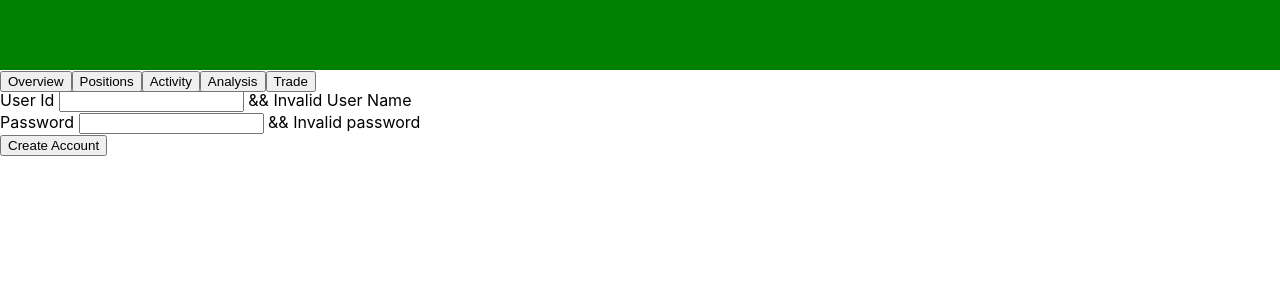
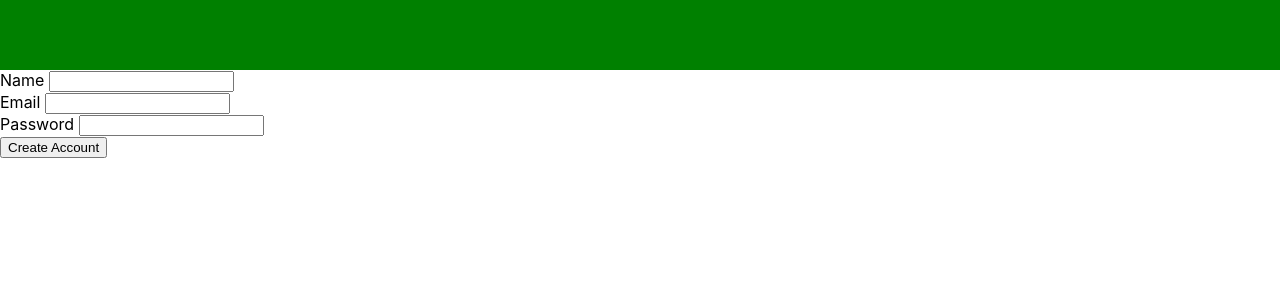
Before and after one commit to reshortt/frontend-investment-simulator, a React (Create React App) app: page /signup in a window 1280 px wide. Shown: the top 300 px of the page. Built offline with nearby package versions, Linux system fonts and the light colour scheme.

Commit message:
signup and login supported on front and back end

```diff
--- a/src/App.tsx
+++ b/src/App.tsx
@@ -15,7 +15,7 @@ import Overview from './scenes/Overview';
 
 export default function App() {
 
-  const [loggedIn, setLoggedIn] = useState(true)
+  const [loggedIn, setLoggedIn] = useState(false)
   const handleUserLogin = (val:boolean) => {
     setLoggedIn(val)
   }
--- a/src/scenes/Login.tsx
+++ b/src/scenes/Login.tsx
@@ -1,36 +1,65 @@
-import React, { useEffect, useState } from 'react';
+import React, { ChangeEvent, useEffect, useState } from "react";
 
-import fetch from 'node-fetch'
-import { Link } from 'react-router-dom';
-type LoginPropType = {setLoggedIn:(val:boolean)=>void, isLoggedIn:boolean}
+import fetch from "node-fetch";
+import { Link } from "react-router-dom";
+import { setConstantValue } from "typescript";
 
-function Login(props:LoginPropType) {
+type LoginPropType = {
+  setLoggedIn: (val: boolean) => void;
+  isLoggedIn: boolean;
+};
+
+function Login(props: LoginPropType) {
+  const [typedPassword, setTypedPassword] = useState("");
+  const [typedEmail, setTypedEmail] = useState("");
 
   const handleLoginButtonClick = () => {
+    console.log("handle button click");
     // todo: query mongo db to get login user name and pw that user submitted
     // query server wiht those values and see whether they're valid
     // call props.setLoggedIn if so
-    props.setLoggedIn(!props.isLoggedIn)
-  }
+    //props.setLoggedIn(!props.isLoggedIn)
+    const fetchData = async () => {
+      const requestOptions = {
+        method: "POST",
+        headers: { "Content-Type": "application/json" },
+        body: JSON.stringify({ email: typedEmail, password: typedPassword }),
+      };
+      const response = await fetch(
+        "http://localhost:3005/login",
+        requestOptions
+      );
+      const data = await response.json();
+      console.log("setting result to  " + data);
+    };
+    fetchData();
+  };
+
+  const handleUserInput = (e: ChangeEvent<HTMLInputElement>) => {
+    switch (e.target.name) {
+      case "typedPassword":
+        setTypedPassword(e.target.value);
+        break;
+      case "typedEmail":
+        setTypedEmail(e.target.value);
+        break;
+    }
+  };
 
   return (
     <div className="Login">
-      <label> User Id </label>
-      <input/>
-      <br/>
+      <label> Email </label>
+      <input name="typedEmail" onChange={handleUserInput} />
+      <br />
       <label> Password </label>
-      <input/>
-    <br/>
-      <button
-        onClick={handleLoginButtonClick}>
-        Login
-      </button>
-      <br/>
+      <input name="typedPassword" onChange={handleUserInput} />
+      <br />
+      <button onClick={handleLoginButtonClick}>Login</button>
+      <br />
       <label>No account?</label>
-      { /*todo: go to SignUp page*/ }
-      <Link to = "/signup"> Sign Up </Link>
-      <header className="Login-header">
-      </header>
+      {/*todo: go to SignUp page*/}
+      <Link to="/signup"> Sign Up </Link>
+      <header className="Login-header"></header>
     </div>
   );
 }
--- a/src/scenes/SignUp.tsx
+++ b/src/scenes/SignUp.tsx
@@ -1,45 +1,66 @@
-import React, { useEffect, useState } from 'react';
+import React, { ChangeEvent, useEffect, useState } from "react";
 
-import fetch from 'node-fetch'
+import fetch from "node-fetch";
 //type LoginPropType = {setLoggedIn:(val:boolean)=>void, isLoggedIn:boolean}
 
 function SignUp() {
+  const [typedPassword, setTypedPassword] = useState("");
+  const [typedEmail, setTypedEmail] = useState("");
+  const [typedName, setTypedName] = useState("");
 
   const handleSignUpButtonClick = () => {
-    // todo: create investor in mongodb, give him $1M, and go to overview page
-  }
+    console.log("handle signup button click");
+    const fetchData = async () => {
+      const requestOptions = {
+        method: "POST",
+        headers: { "Content-Type": "application/json" },
+        body: JSON.stringify({
+          email: typedEmail,
+          password: typedPassword,
+          name: typedName
+        }),
+      };
+      const response = await fetch(
+        "http://localhost:3005/signup",
+        requestOptions
+      );
 
-  const userNameValid =  () : boolean =>  {
-    // todo: check user name meets requirements and doesn't already exist in mongodb
-    return true
-  }
+      const data = await response.json();
+      console.log("setting signup results to " + data)
+    };
+    fetchData();
+  };
 
-  const passwordValid = () :boolean => {
-      // todo: check password meets requirements
-      return false
-  }
+  const handleUserInput = (e: ChangeEvent<HTMLInputElement>) => {
+    switch (e.target.name) {
+      case "typedPassword":
+        setTypedPassword(e.target.value);
+        break;
+      case "typedEmail":
+        setTypedEmail(e.target.value);
+        break;
+      case "typedName":
+        setTypedName(e.target.value);
+        break;
+    }
+  };
 
   return (
     <div className="SignUp">
-      <label> User Id </label>
-      <input/>
-      {!userNameValid()} && <label color="red"> Invalid User Name </label>
+      <label> Name </label>
+      <input name="typedName" onChange={handleUserInput} />
       <br/>
+      <label> Email </label>
+      <input name="typedEmail" onChange={handleUserInput} />
+      <br />
       <label> Password </label>
-      <input/>
-      {!passwordValid()} && <label color="red"> Invalid password </label>
-    <br/>
-      <button
-        onClick={handleSignUpButtonClick}
-        disabled = {!userNameValid || !passwordValid}
-        >
-        Create Account
-      </button>
-      <br/>
-      <header className="SignUp-header">
-      </header>
+      <input name="typedPassword" onChange={handleUserInput} />
+      <br />
+      <button onClick={handleSignUpButtonClick}>Create Account</button>
+      <br />
+      <header className="SignUp-header"></header>
     </div>
   );
 }
 
-export default SignUp
+export default SignUp;
```
